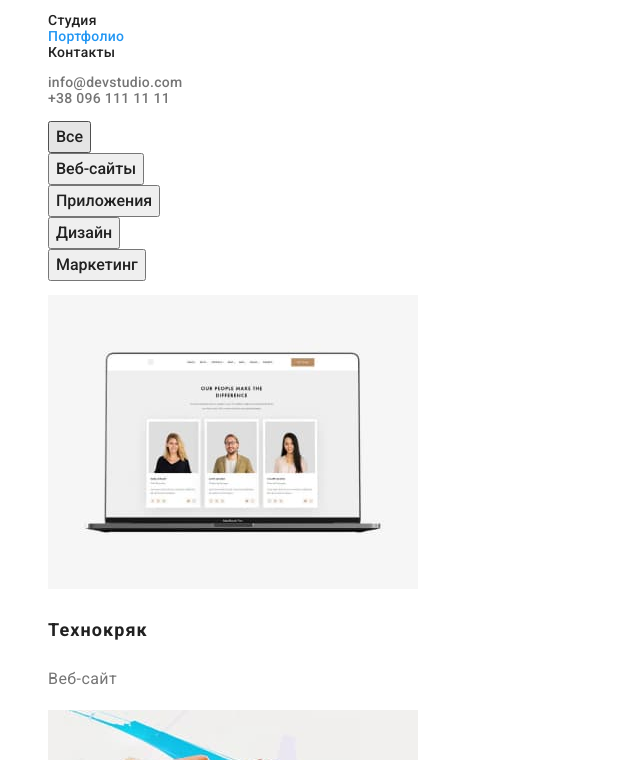
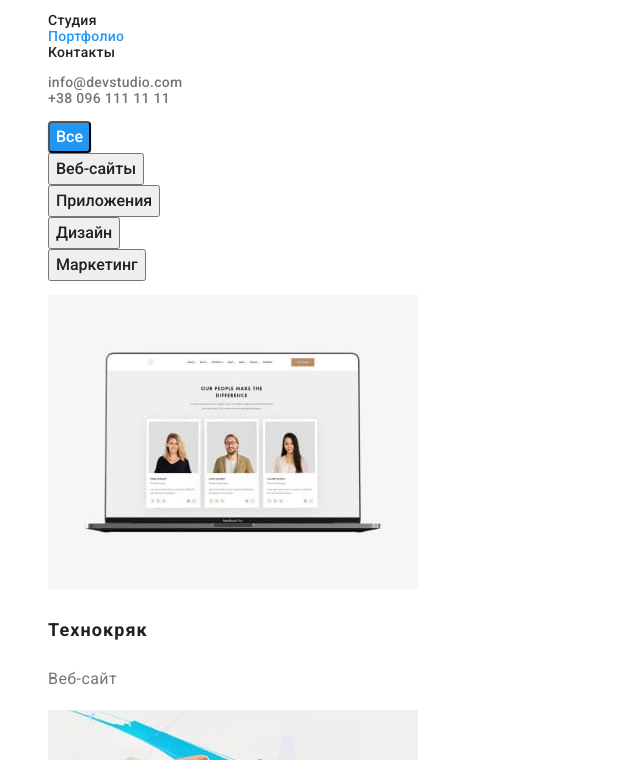
Before and after one commit to van-jule/goit-markup-hw-02, a plain HTML site: page portfolio.html in a window 1280 px wide. In both pictures the pointer is over the button "Все". Shown: the part 40-800 px from the top of the page, without its empty margins (0-640 px from the left). Drawn offline with Linux system fonts and the light colour scheme.

Commit message:
Исправляет ховер и фокус в фильтре на стр Портфолио

```diff
--- a/css/styles.css
+++ b/css/styles.css
@@ -79,9 +79,12 @@ address {
   cursor: pointer;
 }
 
-.project-filter:focus,
-.project-filter:hover {
-  color: var(--accent-color);
+.project-filter-button:focus,
+.project-filter-button:hover {
+  background-color: var(--accent-color);
+  box-shadow: 0px 3px 1px rgba(0, 0, 0, 0.1), 0px 1px 2px rgba(0, 0, 0, 0.08), 0px 2px 2px rgba(0, 0, 0, 0.12);
+  border-radius: 4px;
+  color: #ffffff;
 }
 
 .section-title {
```
